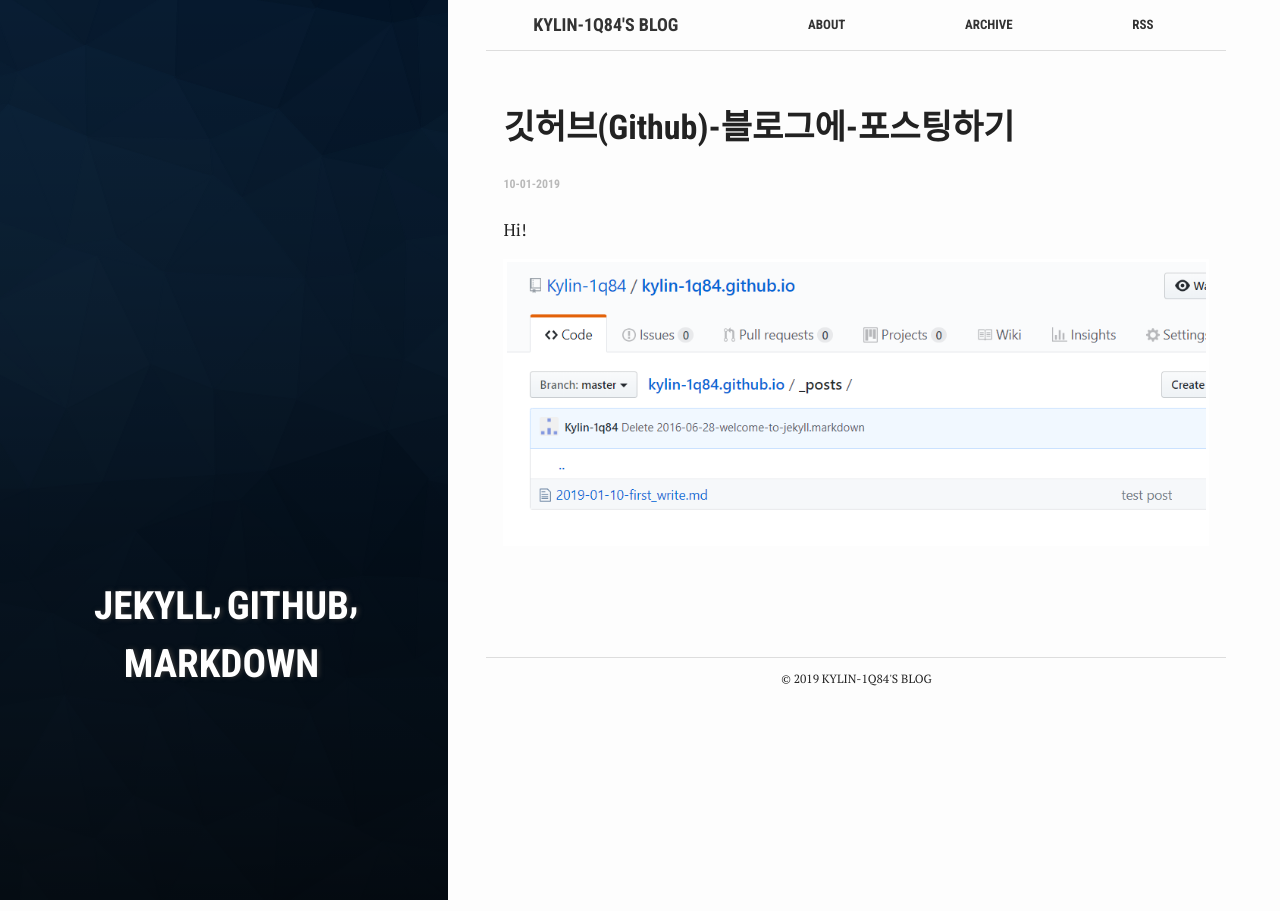
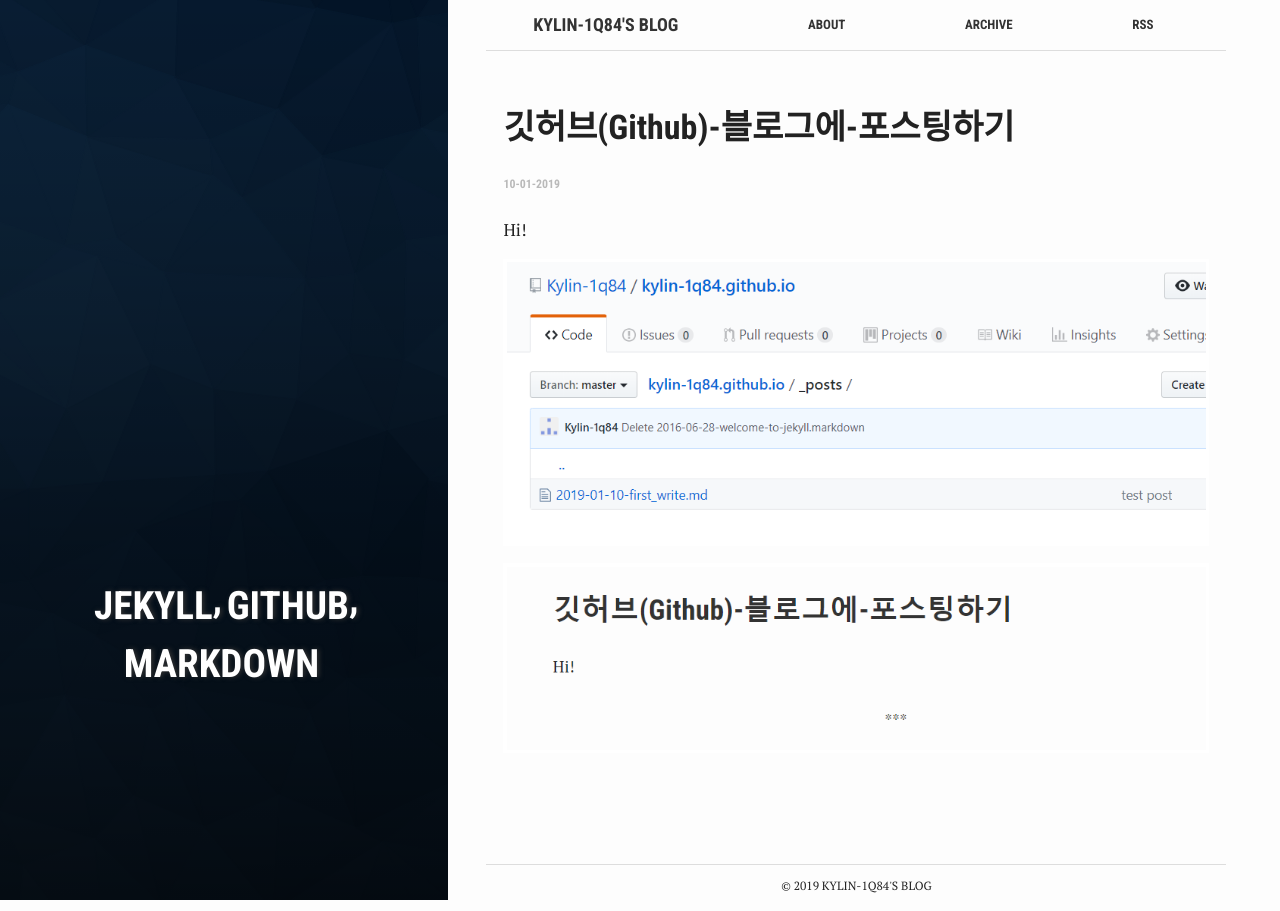
Before and after one commit to Kylin-1q84/kylin-1q84.github.io, a Jekyll site: the page built from _posts/2019-01-10-first_write.md, in a window 1280 px wide. Built offline with Jekyll 4.4.1, drawn with Linux system fonts in a browser that asks for light colours.

Commit message:
Update 2019-01-10-first_write.md

```diff
--- a/_posts/2019-01-10-first_write.md
+++ b/_posts/2019-01-10-first_write.md
@@ -6,3 +6,4 @@
 ---
 Hi!
 ![test](../assets/images/post.PNG)
+![test2](../assets/images/post2.PNG)
```
